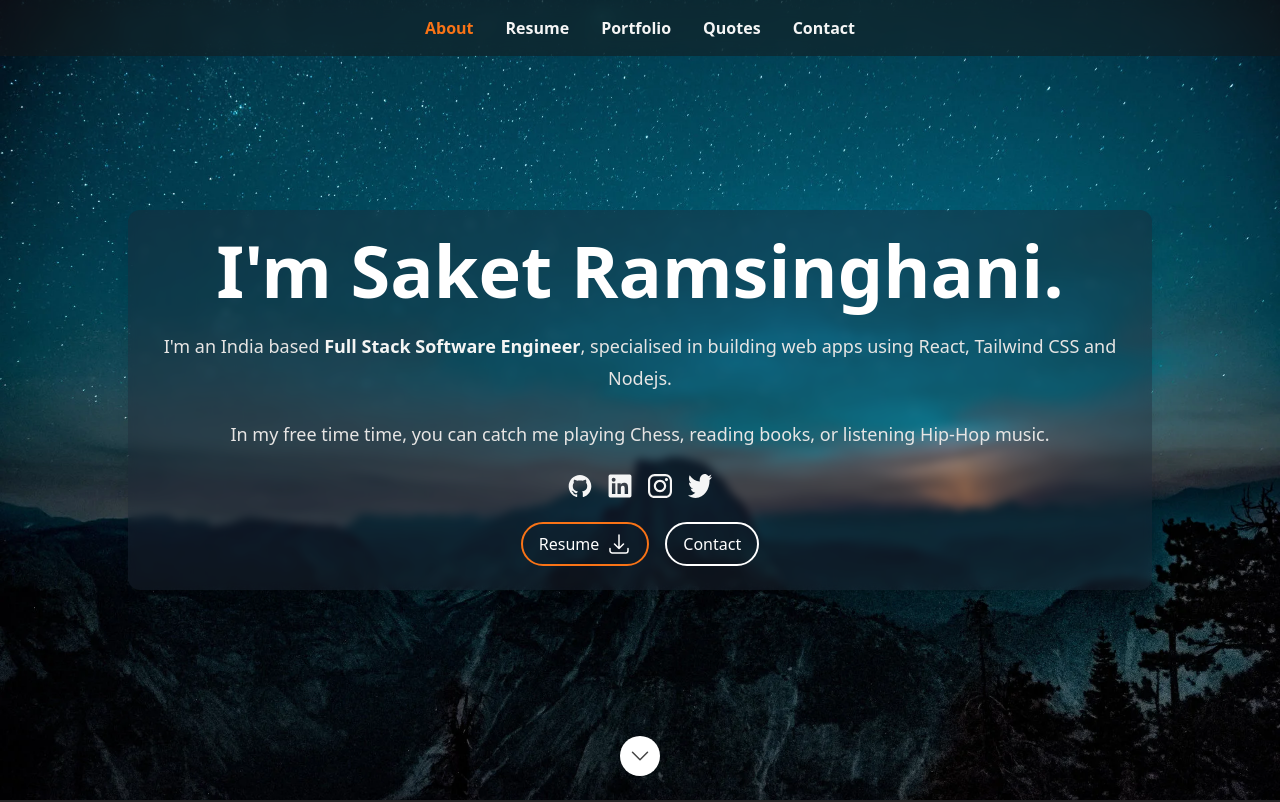
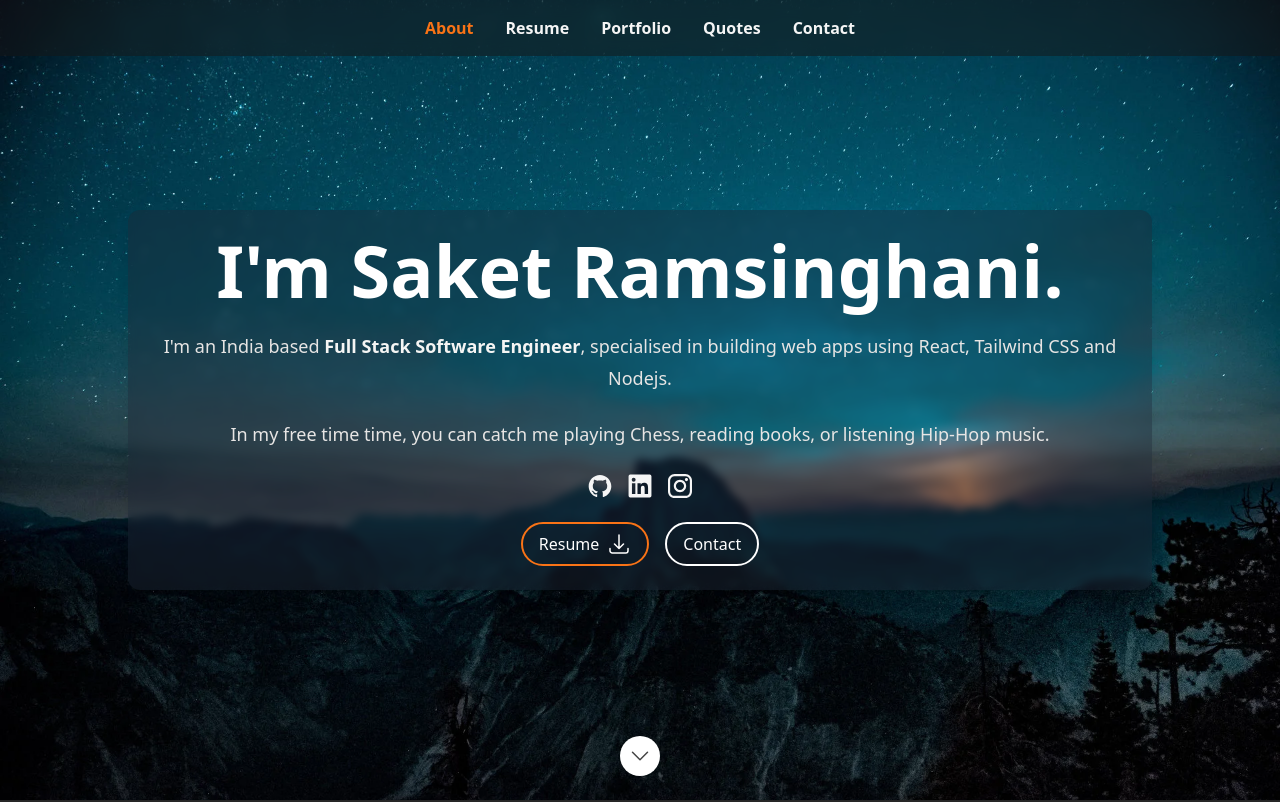
Before and after one commit to saket030801/portfolio, a Next.js app: page / in a window 1280 px wide. Shown: the top 802 px of the page. Built offline with nearby package versions, Linux system fonts and the light colour scheme.

Commit message:
removing twitter

```diff
--- a/src/data/data.tsx
+++ b/src/data/data.tsx
@@ -10,7 +10,6 @@ import {
 import GithubIcon from '../components/Icon/GithubIcon';
 import InstagramIcon from '../components/Icon/InstagramIcon';
 import LinkedInIcon from '../components/Icon/LinkedInIcon';
-import TwitterIcon from '../components/Icon/TwitterIcon';
 import heroImage from '../images/header-background.webp';
 import porfolioImage1 from '../images/portfolio/portfolio-1.jpg';
 import porfolioImage2 from '../images/portfolio/portfolio-2.jpg';
@@ -264,11 +263,6 @@ export const contact: ContactSection = {
       text: 'saket030801',
       href: 'https://github.com/saket030801',
     },
-    {
-      type: ContactType.Twitter,
-      text: 'unchantedS0UL',
-      href: 'https://twitter.com/unchantedS0UL',
-    },
   ],
 };
 
@@ -279,5 +273,4 @@ export const socialLinks: Social[] = [
   {label: 'Github', Icon: GithubIcon, href: 'https://github.com/saket030801'},
   {label: 'LinkedIn', Icon: LinkedInIcon, href: 'https://www.linkedin.com/in/saketramsinghani/'},
   {label: 'Instagram', Icon: InstagramIcon, href: 'https://www.instagram.com/saketramsinghani/'},
-  {label: 'Twitter', Icon: TwitterIcon, href: 'https://twitter.com/unchantedS0UL'},
 ];
```
